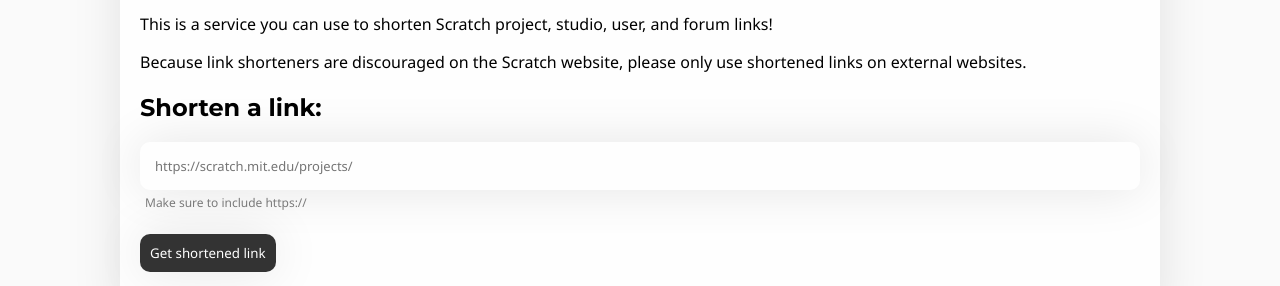
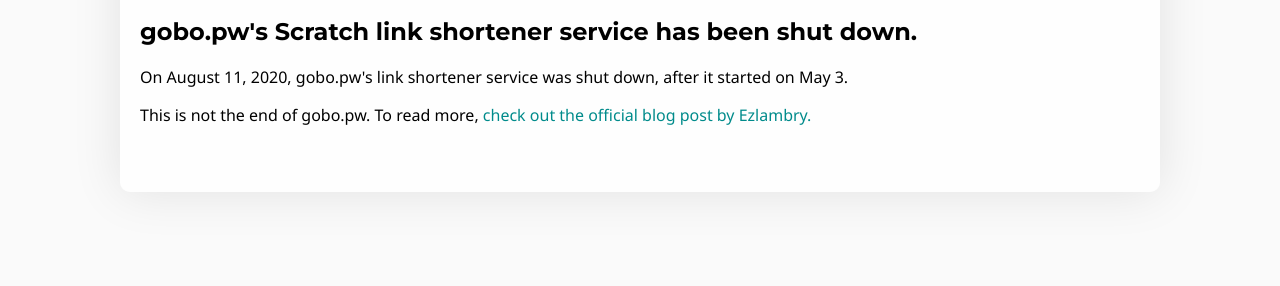
Before and after one commit to Wicycool/gobo.pw-archive, a plain HTML site: page index.html in a window 1280 px wide. Shown: the part 253-539 px from the top of the page. Drawn offline with Linux system fonts and the light colour scheme.

Commit message:
Shut down gobo.pw's link shortener service

```diff
--- a/404.html
+++ b/404.html
@@ -6,7 +6,7 @@
         <meta property="og:type" content="website">
         <meta property="og:image" content="https://gobo.pw/gobo.png">
         <meta property="og:description" content="Shorten Scratch project, studio, user, and forum links!">
-        <script>
+        <!--<script>
             //CHANGE TO window.location.pathname
             var urlPath = window.location.pathname;
 
@@ -33,9 +33,9 @@
             }
 
             window.location = redirectURL + redirectID;
-        </script>
+        </script>-->
+        <script>window.location = ("https://blog.ezlambry.com/2020/08/announcing-closure-of-gobopws-link.html");</script>
     </head>
     <body>
-
     </body>
 </html>
--- a/index.html
+++ b/index.html
@@ -70,8 +70,11 @@
                 <img src="gobo.png" width="80px">
                 <span>gobo.pw</span>
             </div>
+            <h2>gobo.pw's Scratch link shortener service has been shut down.</h2>
+            <p>On August 11, 2020, gobo.pw's link shortener service was shut down, after it started on May 3.</p>
+            <p>This is not the end of gobo.pw. To read more, <a href="https://blog.ezlambry.com/2020/08/announcing-closure-of-gobopws-link.html" style="color: darkcyan;">check out the official blog post by Ezlambry.</a></p>
 
-            <p>This is a service you can use to shorten Scratch project, studio, user, and forum links!</p>
+            <!--<p>This is a service you can use to shorten Scratch project, studio, user, and forum links!</p>
             <p>Because link shorteners are discouraged on the Scratch website, please only use shortened links on external websites.</p>
             <div id="link-shortener">
                 <h2>Shorten a link:</h2>
@@ -86,7 +89,7 @@
                 <input id="link-output-box" readonly onclick="copyURL()">
                 <br><span class="tiny-text">Click to copy URL</span><br><br>
                 <input type="button" class="button-input" value="Create another shortened link" onclick="window.location.reload()">
-            </div>
+            </div>-->
 
         </div>
         <div id="footer">
```
Also changed, not shown: 8304765664/index.html (deleted, +0 -12 lines).
